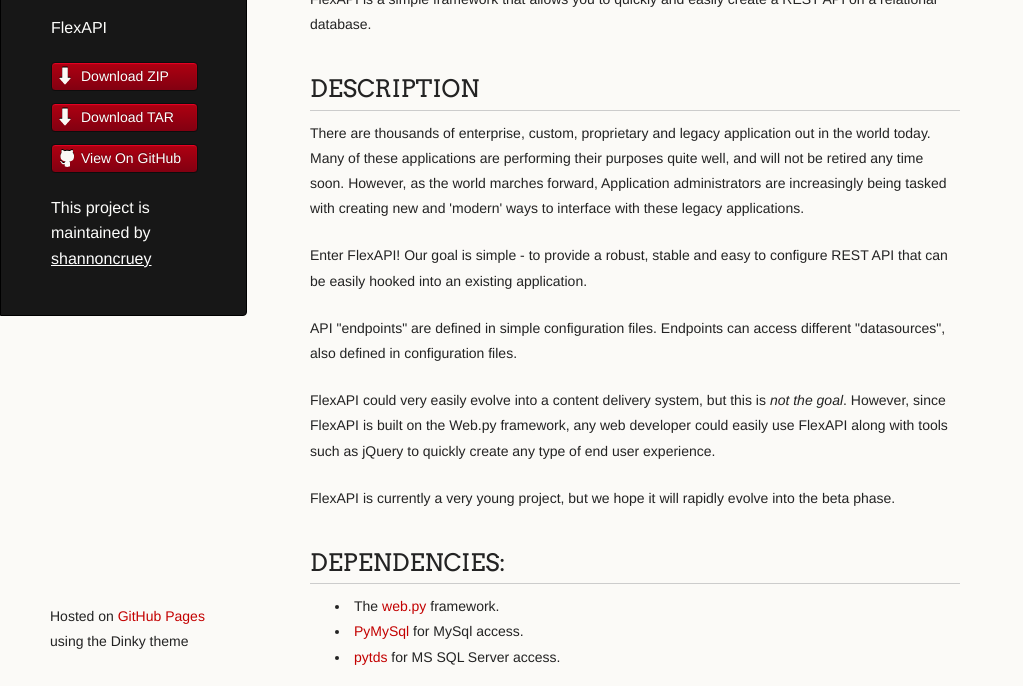
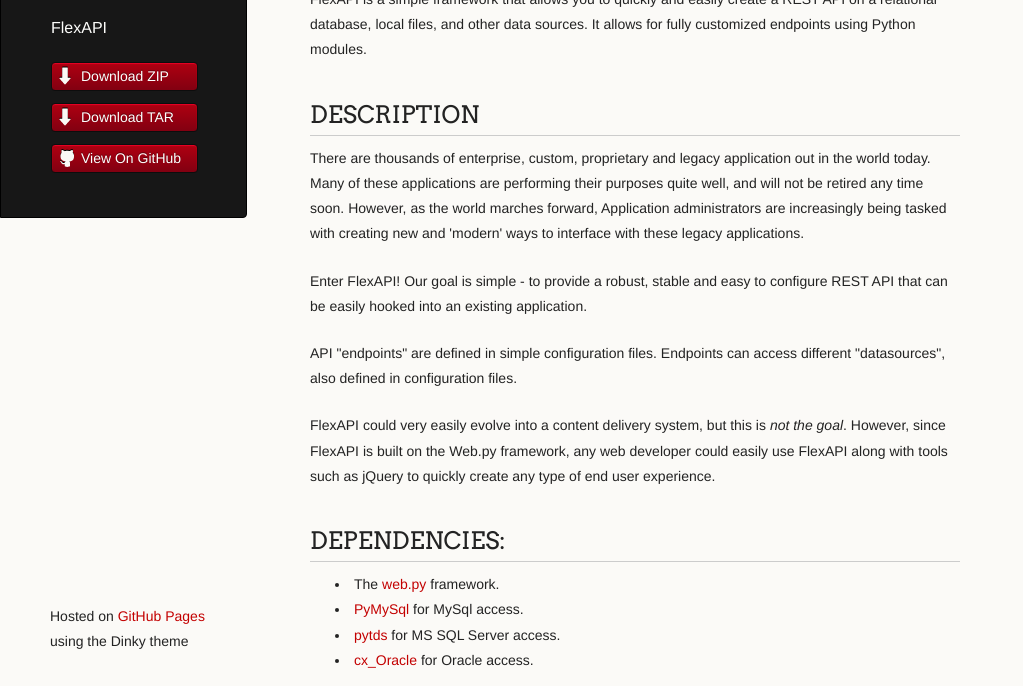
Before and after one commit to shannoncruey/FlexAPI, a plain HTML site: page index.html in a window 1280 px wide. Shown: the part 114-800 px from the top of the page, without its empty margins (0-1023 px from the left). Drawn offline with Linux system fonts and the light colour scheme.

Commit message:
updated index.html

```diff
--- a/index.html
+++ b/index.html
@@ -33,16 +33,13 @@
                     </li>
                 </ul>
 
-				<p class="header">
-					This project is maintained by <a class="header name" href="https://github.com/shannoncruey">shannoncruey</a>
-				</p>
-
             </header>
             <section>
                 <h1>FlexAPI</h1>
 
                 <p>
-					FlexAPI is a simple framework that allows you to quickly and easily create a REST API on a relational database.
+                    FlexAPI is a simple framework that allows you to quickly and easily create a REST API on a relational database,
+                    local files, and other data sources.  It allows for fully customized endpoints using Python modules.
                 </p>
 
                 <h2>DESCRIPTION</h2>
@@ -70,10 +67,6 @@
                     of end user experience.
                 </p>
 
-				<p>
-					FlexAPI is currently a very young project, but we hope it will rapidly evolve into the beta phase.
-				</p>
-
                 <h2>DEPENDENCIES:</h2>
 
                 <ul>
@@ -85,6 +78,9 @@
                     </li>
                     <li>
                         <a href="https://github.com/denisenkom/pytds">pytds</a> for MS SQL Server access.
+                    </li>
+                    <li>
+                        <a href="http://cx-oracle.sourceforge.net/">cx_Oracle</a> for Oracle access.
                     </li>
                 </ul><h2>TODO:</h2>
 
@@ -98,9 +94,6 @@
                     </li>
                     <li>
                         Request Authentication
-					</li>
-					<li>
-						Oracle support
                     </li>
                     <li>
                         A single installer that includes all dependencies.
```
Lines whose indentation alone changed are shown as unchanged.
